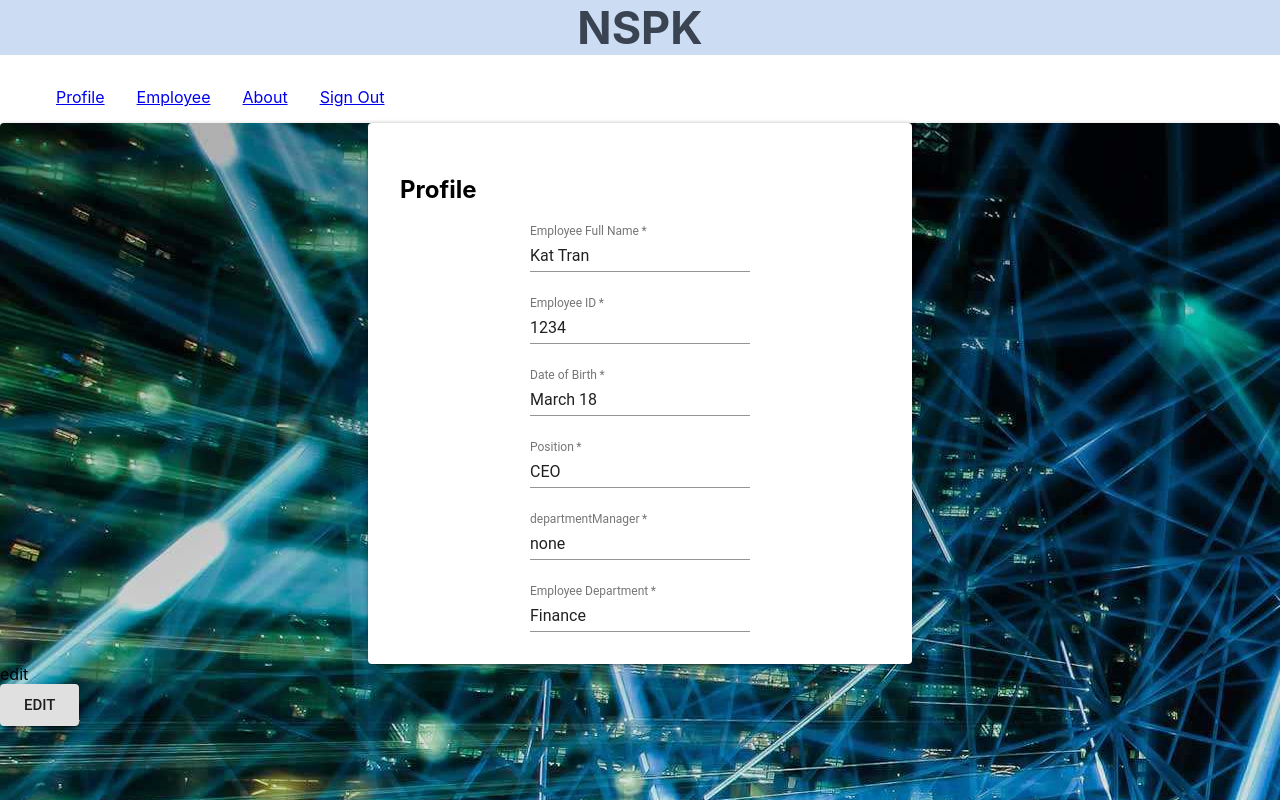
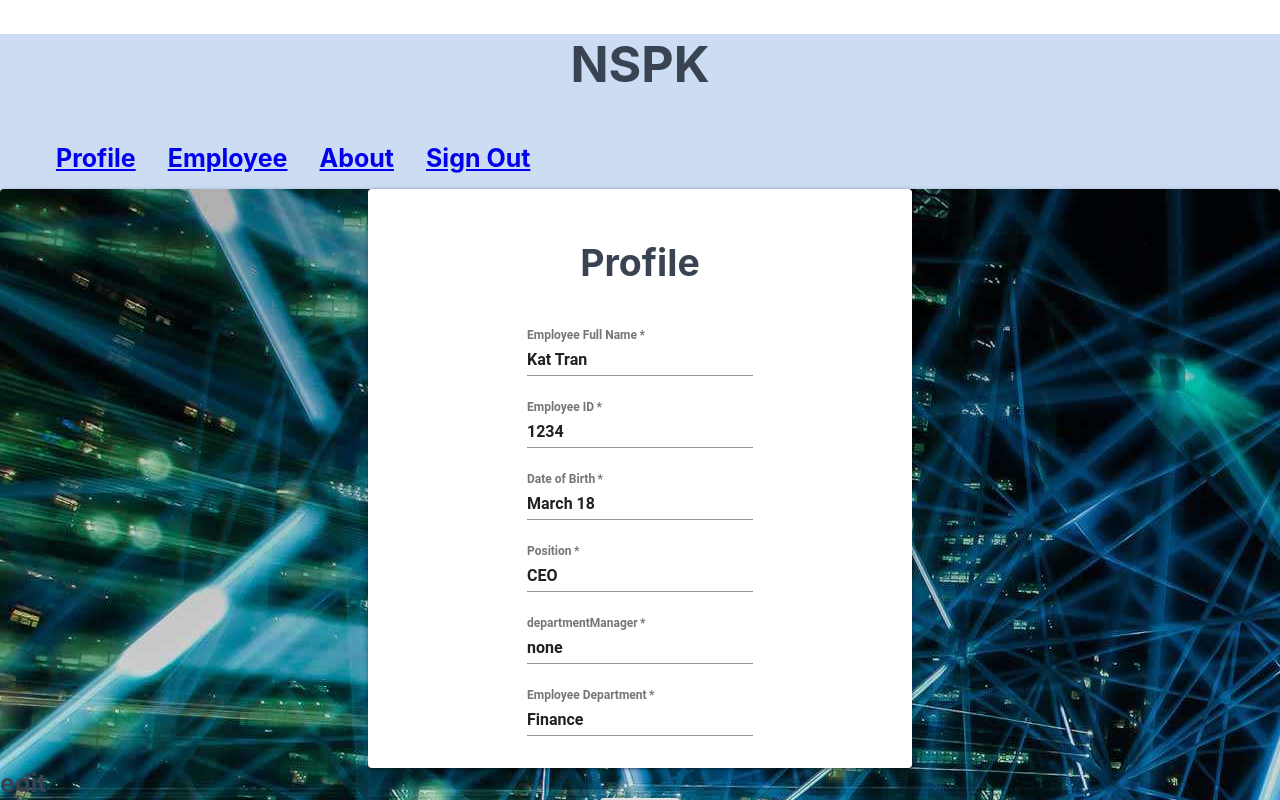
Before and after one commit to wengkeat575/NSPK-Enterprise, a React (Create React App) app in the folder nspk-enterprise/: page /profile in a window 1280 px wide. Shown: the top 800 px of the page. Built offline with nearby package versions, Linux system fonts and the light colour scheme.

Commit message:
fix shit

```diff
--- a/nspk-enterprise/src/Homepage.js
+++ b/nspk-enterprise/src/Homepage.js
@@ -12,7 +12,7 @@ import Signout from "./Signout";
 const Header = styled("h2")`
   background: #cbdcf3;
   color: #394351;
-  font-size: 45px;
+  font-size: 25px;
   text-align: center;
   margin: 0px;
 `;
@@ -20,8 +20,8 @@ class Homepage extends React.Component {
   render() {
     return (
       <Router>
-            <Header>NSPK</Header>
-
+            <Header>
+              <h1>NSPK</h1>
 
           <Switch>
             <Route path="/signin" component={App} />
@@ -30,6 +30,7 @@ class Homepage extends React.Component {
             <Route path="/about" component={About} />
             <Route path="/signout" component={Signout} />
           </Switch>
+          </Header>
       </Router>
     );
   }
--- a/nspk-enterprise/src/Profile.js
+++ b/nspk-enterprise/src/Profile.js
@@ -58,7 +58,7 @@ class Profile extends React.Component {
             width: "480px"
           }}
         >
-        <h2>Profile</h2>
+
           <React.Fragment>
             <Grid
               container
@@ -67,6 +67,7 @@ class Profile extends React.Component {
               alignItems="center"
               spacing={24}
             >
+            <h2>Profile</h2>
               <Grid item xs={8} md={6}>
                 <TextField
                   required
```
